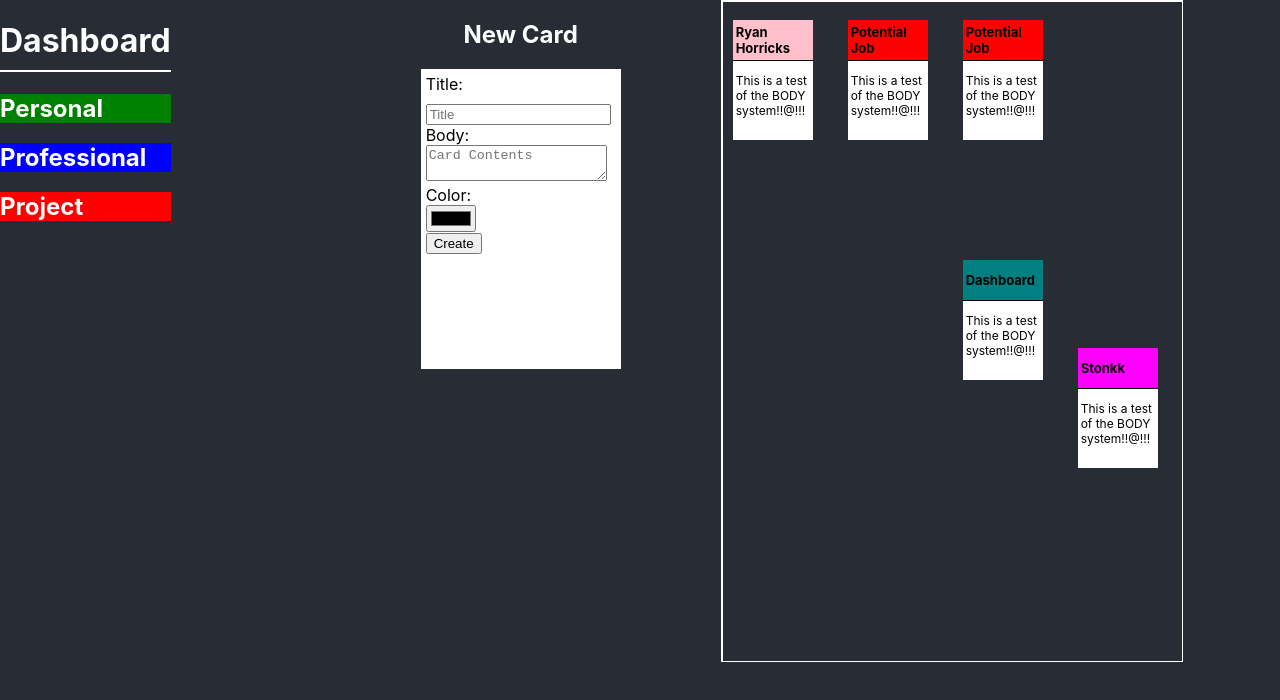
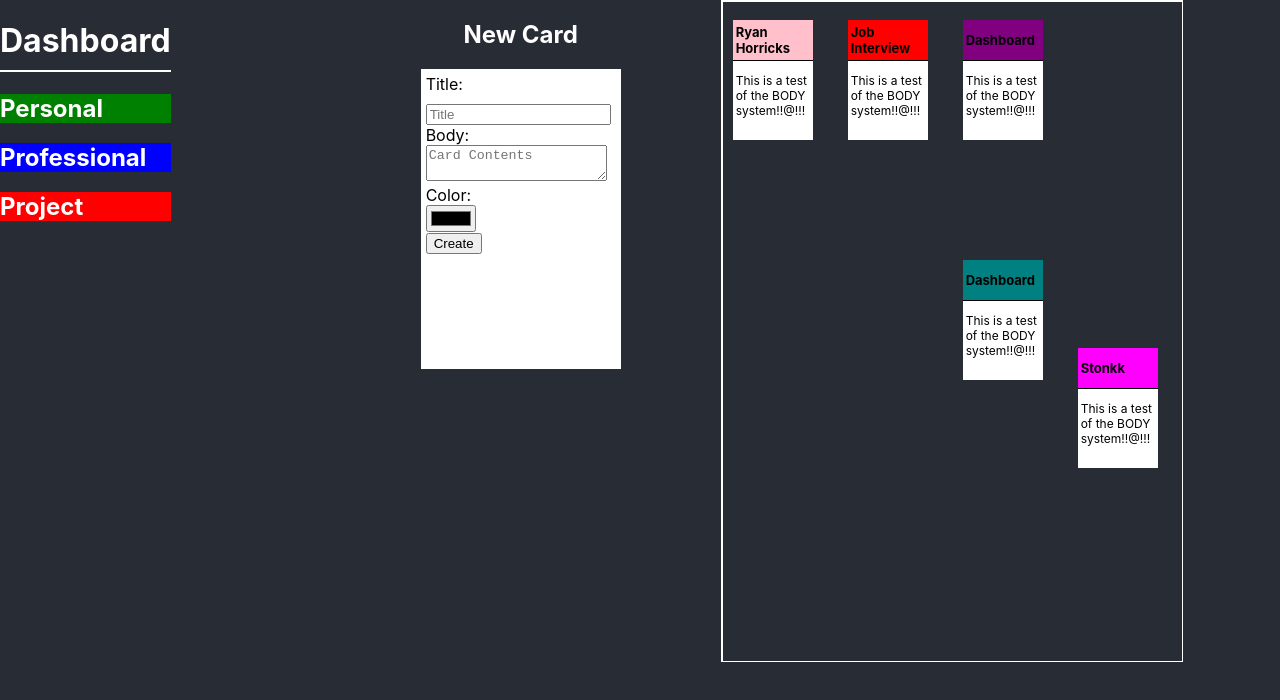
Before and after one commit to codekane/Dashboard, a React (Create React App) app: page / in a window 1280 px wide. Shown: the top 700 px of the page. Built offline with nearby package versions, Linux system fonts and the light colour scheme.

Commit message:
Modify project to use Redux store... Still early, but it's on its way to being functional.

```diff
--- a/package.json
+++ b/package.json
@@ -9,7 +9,10 @@
     "react": "^17.0.2",
     "react-dom": "^17.0.2",
     "react-draggable": "^4.4.3",
+    "react-redux": "^7.2.4",
     "react-scripts": "4.0.3",
+    "redux-devtools-extension": "^2.13.9",
+    "redux-thunk": "^2.3.0",
     "web-vitals": "^1.0.1"
   },
   "scripts": {
--- a/src/App.js
+++ b/src/App.js
@@ -7,6 +7,7 @@ import DashCard from './components/dash-card';
 import CardCreator from './components/card-creator';
 import Board from './components/board';
 import { useEffect } from 'react';
+
 
 
 function App() {
--- a/src/components/board.js
+++ b/src/components/board.js
@@ -1,6 +1,9 @@
+import { useSelector } from 'react-redux';
 import DashCard from './dash-card';
 
 export default function Board(props) {
+  const cards = useSelector(state => state.board.contents);
+  console.log(cards);
 
   const test = "This is a test of the BODY system!!@!!!"
 
@@ -8,11 +11,9 @@ export default function Board(props) {
     <div className="Board">
       <div className="Board-Valid">
 
-        <DashCard background="teal" grid={[31, 2]} title="Dashboard" color="teal" body={test}/>
-        <DashCard background="magenta" grid={[42, 3]} title="Stonkk" color="magenta" body={test}/>
-        <DashCard background="pink" grid={[1, 0]} title="Ryan Horricks" color="pink" body={test}/>
-        <DashCard grid={[1, 1]} title="Potential Job" color="red" body={test}/>
-        <DashCard grid={[1, 2]} title="Potential Job" color="red" body={test}/>
+        {cards.map(card => (<DashCard color={card.color} key={card.id}
+                                      title={card.title} grid={card.grid} body={card.body}/>)
+        )}
 
 
       </div>
--- a/src/index.js
+++ b/src/index.js
@@ -1,12 +1,16 @@
 import React from 'react';
 import ReactDOM from 'react-dom';
+import { Provider } from 'react-redux';
+import store from './redux/store';
 import './index.css';
 import App from './App';
 import reportWebVitals from './reportWebVitals';
 
 ReactDOM.render(
   <React.StrictMode>
-    <App />
+    <Provider store={store}>
+      <App />
+    </Provider>
   </React.StrictMode>,
   document.getElementById('root')
 );
--- /dev/null
+++ b/src/redux/store.js
@@ -0,0 +1,63 @@
+import { createStore, applyMiddleware } from 'redux';
+import thunkMiddleware from 'redux-thunk';
+import { composeWithDevTools } from 'redux-devtools-extension';
+
+const test = "This is a test of the BODY system!!@!!!"
+
+const initialState = {
+  board: {
+    name: "Personal",
+    contents: [
+      {
+        id: 90210,
+        color: "teal",
+        grid: [31, 2],
+        title: "Dashboard",
+        body: test
+      },
+      {
+        id: 90211,
+        color: "magenta",
+        grid: [42, 3],
+        title: "Stonkk",
+        body: test
+      },
+      {
+        id: 90212,
+        color: "pink",
+        grid: [1, 0],
+        title: "Ryan Horricks",
+        body: test
+      },
+      {
+        id: 90213,
+        color: "red",
+        grid: [1, 1],
+        title: "Job Interview",
+        body: test
+      },
+      {
+        id: 90214,
+        color: "purple",
+        grid: [1, 2],
+        title: "Dashboard",
+        body: test
+      }
+    ]
+  }
+}
+
+function rootReducer(state = initialState, action) {
+  switch (action.type) {
+    case 'UPDATE_CARD': {
+      return state
+    }
+    default:
+      return state
+  }
+}
+
+const composedEnhancer = composeWithDevTools(applyMiddleware(thunkMiddleware));
+
+const store = createStore(rootReducer, composedEnhancer);
+export default store
```
Also changed, not shown: 1 other file (tests, documents, lock files or other folders).
